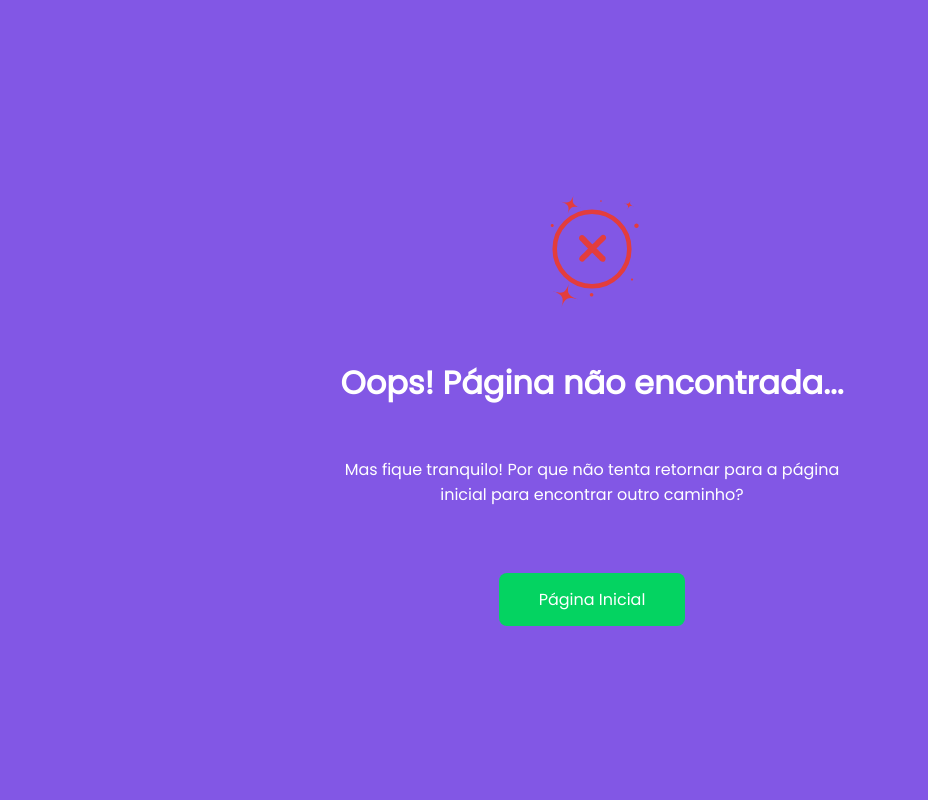
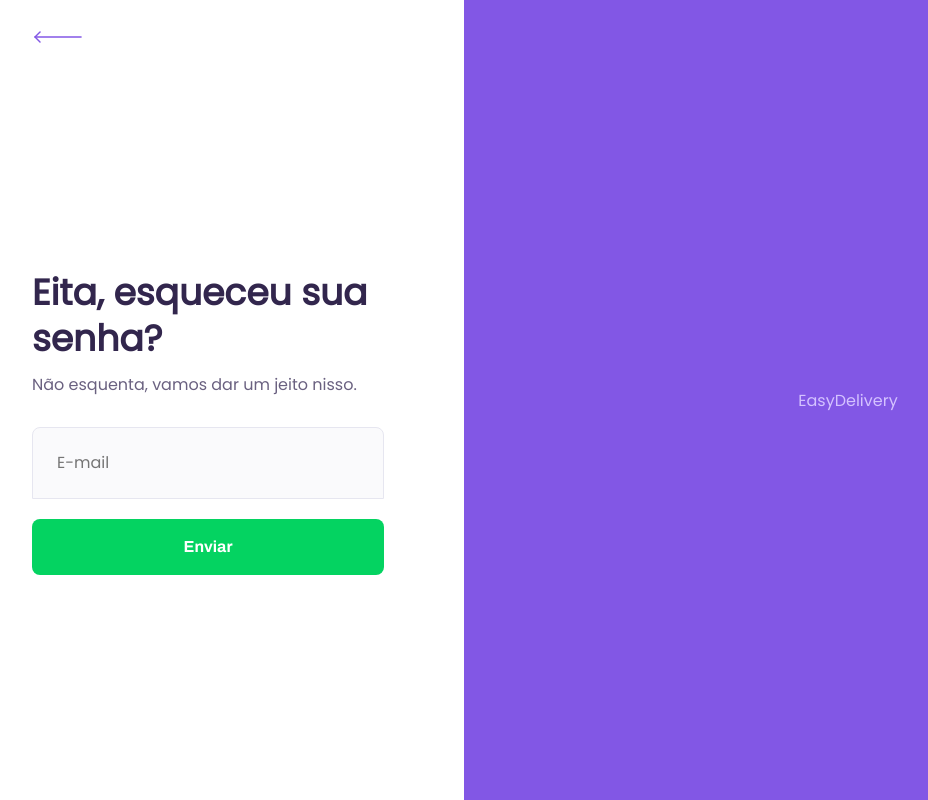
Before and after one commit to guilhermeorcezi/EasyDelivery, a React (Create React App) app in the folder web/: page /forgot-password in a window 1280 px wide. Shown: the whole page, without its empty margins (48-976 px from the left). Built offline with nearby package versions, Linux system fonts and the light colour scheme.

Commit message:
forgot password page created

```diff
--- a/web/src/components/Success/index.tsx
+++ b/web/src/components/SuccessPage/index.tsx
@@ -1,7 +1,7 @@
 import React from 'react';
 import {Link} from 'react-router-dom'
 
-import imgSignUpSucess from '../../../assets/images/signup-success.png'
+import imgSignUpSucess from '../../assets/images/signup-success.png'
 
 import './styles.css';
 
--- a/web/src/pages/ForgotPassword/index.tsx
+++ b/web/src/pages/ForgotPassword/index.tsx
@@ -3,17 +3,11 @@ import React, { useState } from 'react';
 import goBackImg from '../../assets/images/goback.png';
 
 import Input from '../../components/Input';
-import PasswordInput from '../../components/PasswordInput';
-import Dropzone from '../../components/Dropzone';
 
 import './styles.css';
 
 const ForgotPassword: React.FC = () => {
-	const [name, setName] = useState('');
 	const [email, setEmail] = useState('');
-	const [password, setPassword] = useState('');
-	const [whatsapp, setWhatsapp] = useState('');
-	const [selectedFile, setSelectedFile] = useState<File>();
 
 	function handleSignUp() {}
 
@@ -23,25 +17,12 @@ const ForgotPassword: React.FC = () => {
 				<img src={goBackImg} />
 
 				<form onSubmit={handleSignUp}>
-					<h1>Cadastre-se</h1>
+					<h1>Eita, esqueceu sua senha?</h1>
 					<span className="describe">
-						Preencha os dados abaixo para começar.
+						Não esquenta, vamos dar um jeito nisso.
 					</span>
-					<div className="avatar-block">
-						<Dropzone onFileUploaded={setSelectedFile} />
-					</div>
 
 					<div className="input-group">
-						<div className="input-block">
-							<Input
-								type="text"
-								placeholder="Nome"
-								name="name"
-								label="Nome"
-								value={name}
-								onChange={(e) => setName(e.target.value)}
-							/>
-						</div>
 						<div className="input-block">
 							<Input
 								type="text"
@@ -54,24 +35,7 @@ const ForgotPassword: React.FC = () => {
 						</div>
 					</div>
 
-					<div className="input-group">
-						<div className="input-icon">
-							<PasswordInput />
-						</div>
-
-						<div className="input-block">
-							<Input
-								type="text"
-								placeholder="Whatsapp"
-								name="whatsapp"
-								label="Whatsapp"
-								value={whatsapp}
-								onChange={(e) => setWhatsapp(e.target.value)}
-							/>
-						</div>
-					</div>
-
-					<button type="submit">Entrar</button>
+					<button type="submit">Enviar</button>
 				</form>
 			</div>
 
--- a/web/src/pages/ForgotPassword/styles.css
+++ b/web/src/pages/ForgotPassword/styles.css
@@ -16,12 +16,17 @@
 
 #page-forgot-password .form-side {
 	display: grid;
-	align-items: center;
+	align-items: baseline;
 	justify-content: center;
 	flex: 1;
 }
 
+#page-forgot-password .form-side img {
+	margin-top: 30px;
+}
+
 #page-forgot-password .form-side form {
+	width: 352px;
 	display: grid;
 	align-items: center;
 	justify-content: center;
@@ -33,7 +38,7 @@
 	font-style: normal;
 	font-weight: 600;
 	font-size: 36px;
-	line-height: 36px;
+	line-height: 46px;
 	color: var(--color-text-title);
 	margin-bottom: 10px;
 }
@@ -44,12 +49,6 @@
 	font-size: 16px;
 	color: #6a6180;
 	margin-bottom: 30px;
-}
-
-#page-forgot-password .form-side form .avatar-block {
-	display: flex;
-	justify-content: space-around;
-	margin-bottom: 20px;
 }
 
 #page-forgot-password .form-side form .input {
--- a/web/src/pages/SignUp/index.tsx
+++ b/web/src/pages/SignUp/index.tsx
@@ -71,7 +71,7 @@ const SignUp: React.FC = () => {
 						</div>
 					</div>
 
-					<button type="submit">Entrar</button>
+					<button type="submit">Concluir cadastro</button>
 				</form>
 			</div>
 
--- a/web/src/routes.js
+++ b/web/src/routes.js
@@ -3,8 +3,9 @@ import { Route, BrowserRouter, Switch } from 'react-router-dom';
 
 import Login from './pages/Login';
 import Page404 from './pages/Page404';
-import Success from './components/Success';
+import Success from './components/SuccessPage';
 import SignUp from './pages/SignUp';
+import ForgotPassword from './pages/ForgotPassword';
 
 function Routes() {
 	return (
@@ -13,6 +14,7 @@ function Routes() {
 				<Route path="/" exact component={Login} />
 				<Route path="/success" exact component={Success} />
 				<Route path="/sign-up" exact component={SignUp} />
+				<Route path="/forgot-password" exact component={ForgotPassword} />
 				<Route component={Page404} />
 			</Switch>
 		</BrowserRouter>
```
Also changed, not shown: web/src/components/SuccessPage/styles.css (renamed from web/src/components/Success/styles.css).
